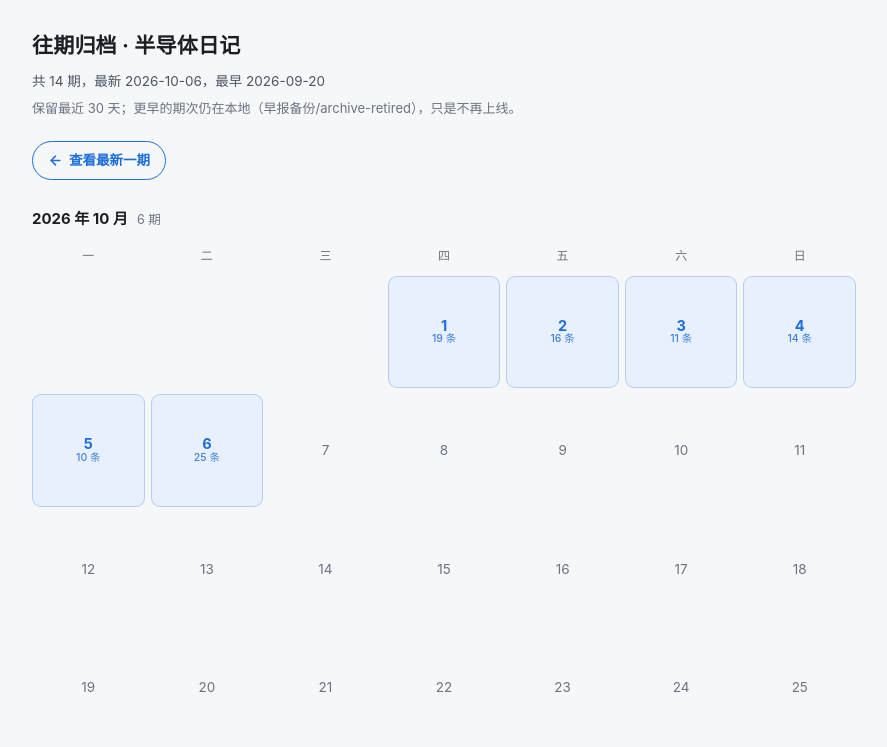
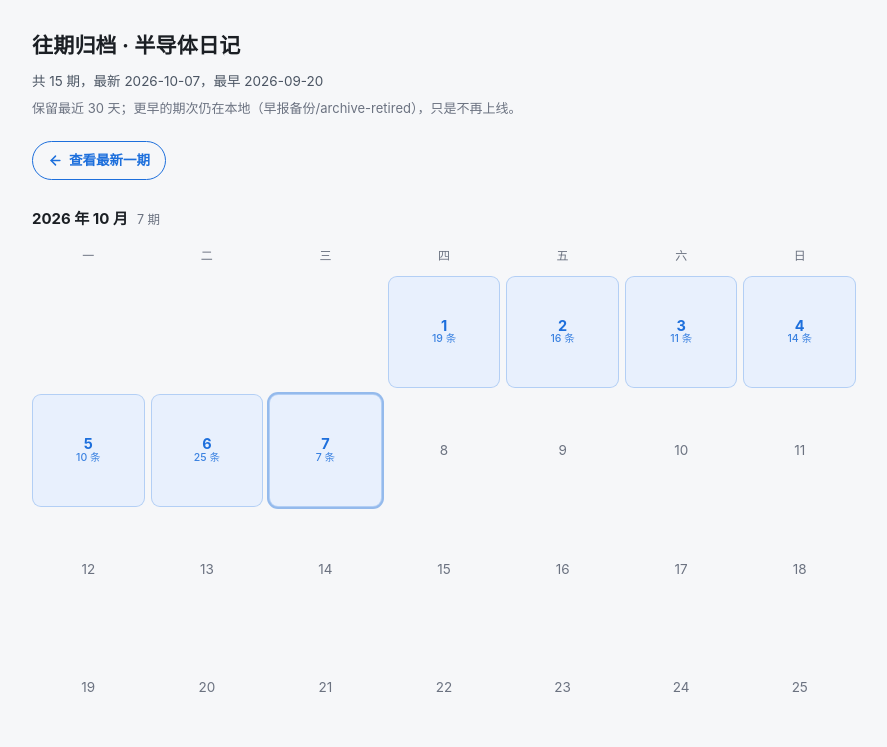
Before and after one commit to vast-gather/semiconductor-daily, a plain HTML site: page archive/index.html in a window 1280 px wide. Shown: the top 747 px of the page, without its empty margins (196-1083 px from the left). Drawn offline with Linux system fonts and the light colour scheme.

Commit message:
早报 2026-10-07（7 条，轻量期）via Contents API

```diff
--- a/archive/index.html
+++ b/archive/index.html
@@ -55,11 +55,11 @@ footer{margin-top:34px;padding-top:16px;border-top:1px solid var(--line);
 <body>
 <div class="wrap">
 <h1>往期归档 · 半导体日记</h1>
-<p class="sub">共 14 期，最新 2026-10-06，最早 2026-09-20</p>
+<p class="sub">共 15 期，最新 2026-10-07，最早 2026-09-20</p>
 <p class="stat">保留最近 30 天；更早的期次仍在本地（早报备份/archive-retired），只是不再上线。</p>
 <a class="back" href="../index.html"><svg width="15" height="15" viewBox="0 0 24 24" fill="none" stroke="currentColor" stroke-width="2.4" stroke-linecap="round" stroke-linejoin="round" aria-hidden="true"><path d="M19 12H5"></path><path d="M12 19l-7-7 7-7"></path></svg>查看最新一期</a>
 <section class="month">
-  <h2>2026 年 10 月<span>6 期</span></h2>
+  <h2>2026 年 10 月<span>7 期</span></h2>
   <div class="grid">
     <div class="wh">一</div>
     <div class="wh">二</div>
@@ -77,7 +77,7 @@ footer{margin-top:34px;padding-top:16px;border-top:1px solid var(--line);
     <a class="cell" href="2026-10-04.html" title="2026-10-04 · 14 条"><span class="n">4</span><span class="c">14 条</span></a>
     <a class="cell" href="2026-10-05.html" title="2026-10-05 · 10 条"><span class="n">5</span><span class="c">10 条</span></a>
     <a class="cell" href="2026-10-06.html" title="2026-10-06 · 25 条"><span class="n">6</span><span class="c">25 条</span></a>
-    <div class="cell">7</div>
+    <a class="cell today" href="2026-10-07.html" title="2026-10-07 · 7 条"><span class="n">7</span><span class="c">7 条</span></a>
     <div class="cell">8</div>
     <div class="cell">9</div>
     <div class="cell">10</div>
```
